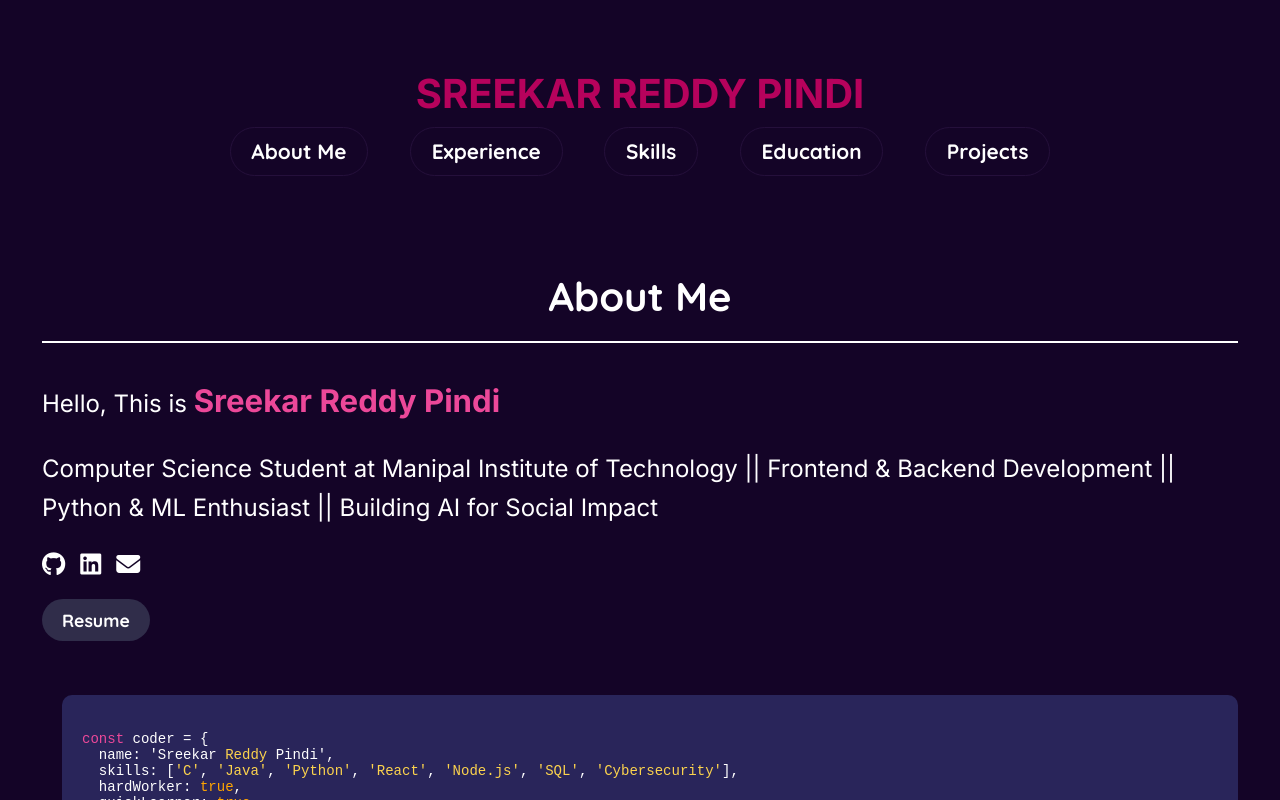
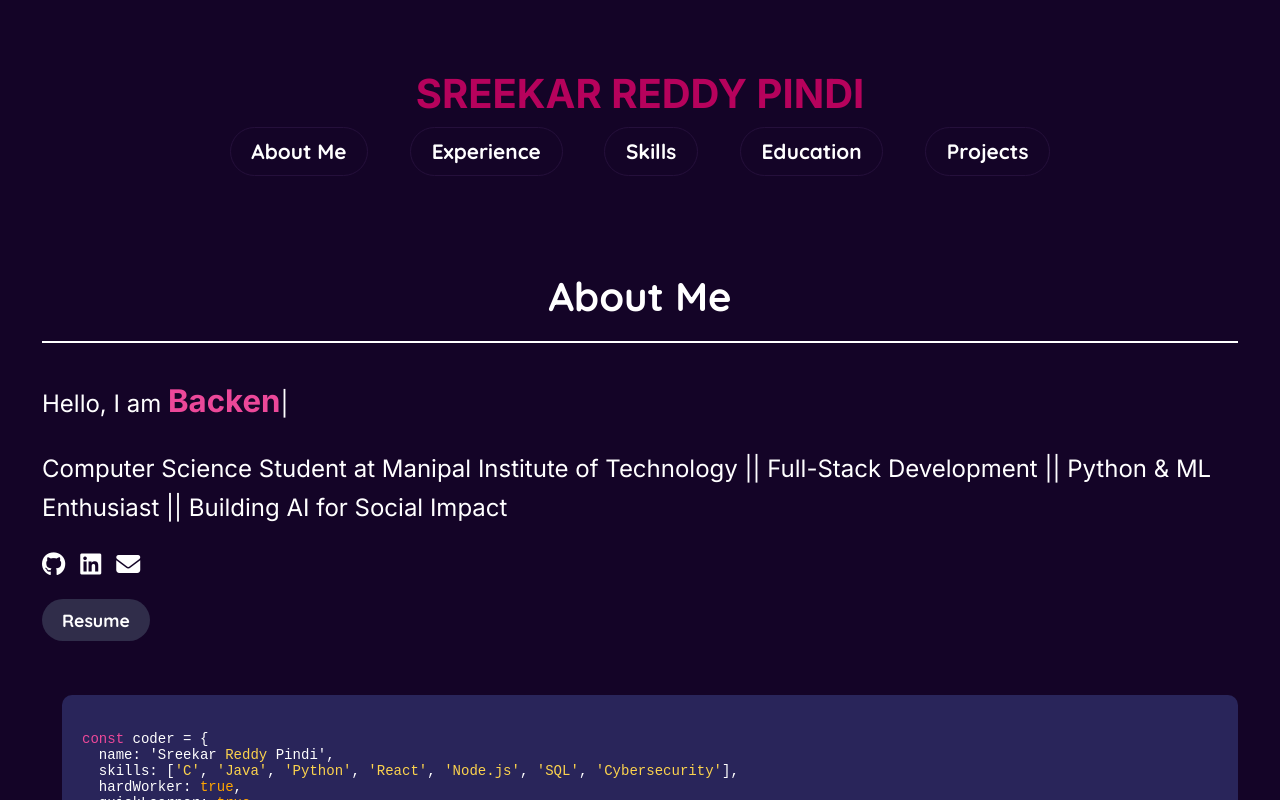
Before and after one commit to Sreekarreddy2005/Portflio-Website, a React (Create React App) app: page / in a window 1280 px wide. Shown: the top 800 px of the page. Built offline with nearby package versions, Linux system fonts and the light colour scheme; a web font is replaced by a local one.

Commit message:
Update About.js

```diff
--- a/src/components/About.js
+++ b/src/components/About.js
@@ -1,6 +1,43 @@
-import React from 'react';
+import React, { useState, useEffect } from 'react';
 
 const About = () => {
+  const [role, setRole] = useState('');
+  const [isDeleting, setIsDeleting] = useState(false);
+  const [loopNum, setLoopNum] = useState(0);
+  const [typingSpeed, setTypingSpeed] = useState(150);
+
+  const roles = [
+    'Frontend Developer',
+    'Backend Developer',
+    'Full-Stack Developer',
+    'AI/ML Engineer'
+  ];
+
+  useEffect(() => {
+    const handleTyping = () => {
+      const i = loopNum % roles.length;
+      const fullText = roles[i];
+
+      setRole(
+        isDeleting
+          ? fullText.substring(0, role.length - 1)
+          : fullText.substring(0, role.length + 1)
+      );
+
+      setTypingSpeed(isDeleting ? 75 : 150);
+
+      if (!isDeleting && role === fullText) {
+        setTimeout(() => setIsDeleting(true), 1500);
+      } else if (isDeleting && role === '') {
+        setIsDeleting(false);
+        setLoopNum(loopNum + 1);
+      }
+    };
+
+    const ticker = setTimeout(handleTyping, typingSpeed);
+    return () => clearTimeout(ticker);
+  }, [role, isDeleting, loopNum, typingSpeed, roles]);
+
   const coderString = `
 const coder = {
   name: 'Sreekar Reddy Pindi',
@@ -19,14 +56,14 @@ const coder = {
 `;
 
   const coloredText = coderString.split(/(\s+|,|\(|\)|\{|\}|\[|\])/).map((word, index) => {
-    let color = '#fff'; // default color
+    let color = '#fff';
 
     if (word === 'const') color = '#EC4899';
     if (['Sreekar', 'Reddy', 'Pindi'].includes(word)) color = '#FCD34D';
-    if (['C', 'Java', 'Python', 'React', 'Node.js', 'SQL', 'Cybersecurity'].includes(word.replace(/[^a-zA-Z.]/g, ''))) color = '#FCD34D'; // Remove special characters for comparison
-    if (word === 'true') color = '#FFA500'; // Orange color for 'true'
-    if (word === 'function') color = '#FFA500'; // Orange color for 'function'
-    if (word === 'return') color = '#FFA500'; // Orange color for 'return'
+    if (['C', 'Java', 'Python', 'React', 'Node.js', 'SQL', 'Cybersecurity'].includes(word.replace(/[^a-zA-Z.]/g, ''))) color = '#FCD34D';
+    if (word === 'true') color = '#FFA500';
+    if (word === 'function') color = '#FFA500';
+    if (word === 'return') color = '#FFA500';
 
     return (
       <span key={index} style={{ color }}>
@@ -40,8 +77,13 @@ const coder = {
       <div className="flex-container">
         <div className="flex-item">
           <h2>About Me</h2>
-          <p className="about-description">Hello, This is <strong className="highlight">Sreekar Reddy Pindi</strong></p>
-          <p className="about-description">Computer Science Student at Manipal Institute of Technology || Frontend & Backend Development || Python & ML Enthusiast || Building AI for Social Impact</p>
+          <p className="about-description">
+            Hello, I am <strong className="highlight">{role}</strong>
+            <span className="cursor blink">|</span>
+          </p>
+          <p className="about-description">
+            Computer Science Student at Manipal Institute of Technology || Full-Stack Development || Python & ML Enthusiast || Building AI for Social Impact
+          </p>
 
           <div className="social-icons">
             <a href="https://github.com/Sreekarreddy2005" target="_blank" rel="noopener noreferrer">
@@ -54,7 +96,7 @@ const coder = {
               <i className="fas fa-envelope"></i>
             </a>
           </div>
-          <a className="button1"href="/Sreekar_Resume.pdf" target="_blank">
+          <a className="button1" href="/Sreekar_Resume.pdf" target="_blank">
             <button>Resume</button>
           </a>
         </div>
@@ -67,7 +109,7 @@ const coder = {
       <div className="flex-container">
         <div className="flex-item" style={{ marginRight: "20px" }}>
           <h5>Who I Am?</h5>
-          <p className="other-description1">My name is Sreekar Reddy Pindi, a highly motivated and results-oriented B.Tech student with a strong and in-depth understanding of Java and C programming. I am passionate about software development, particularly in the domain of full-stack development and Artificial Intelligence. I possess excellent problem-solving and analytical skills, coupled with a strong work ethic and a keen desire to learn and grow within the dynamic field of software engineering. I am actively seeking challenging opportunities to apply my theoretical knowledge and contribute to innovative projects.</p>
+          <p className="other-description1">I am Sreekar Reddy Pindi, a software developer passionate about bringing ideas to life through code. Currently pursuing my B.Tech in Computer Science & AI, I thrive in the full-stack process—building seamless end-to-end applications using C, Java, and Python. My journey has evolved from traditional software development to the forefront of Artificial Intelligence, where I actively link deep learning models with strong engineering practices. Whether I am deploying intricate algorithms using TensorFlow or securing networks against vulnerabilities, I am dedicated to writing scalable code and tackling tricky problems with innovation.</p>
         </div>
         <div className="flex-item">
           <img src="/Sreekar pc.jpg" alt="Sreekar Reddy Pindi" className="profile-image" />
```
